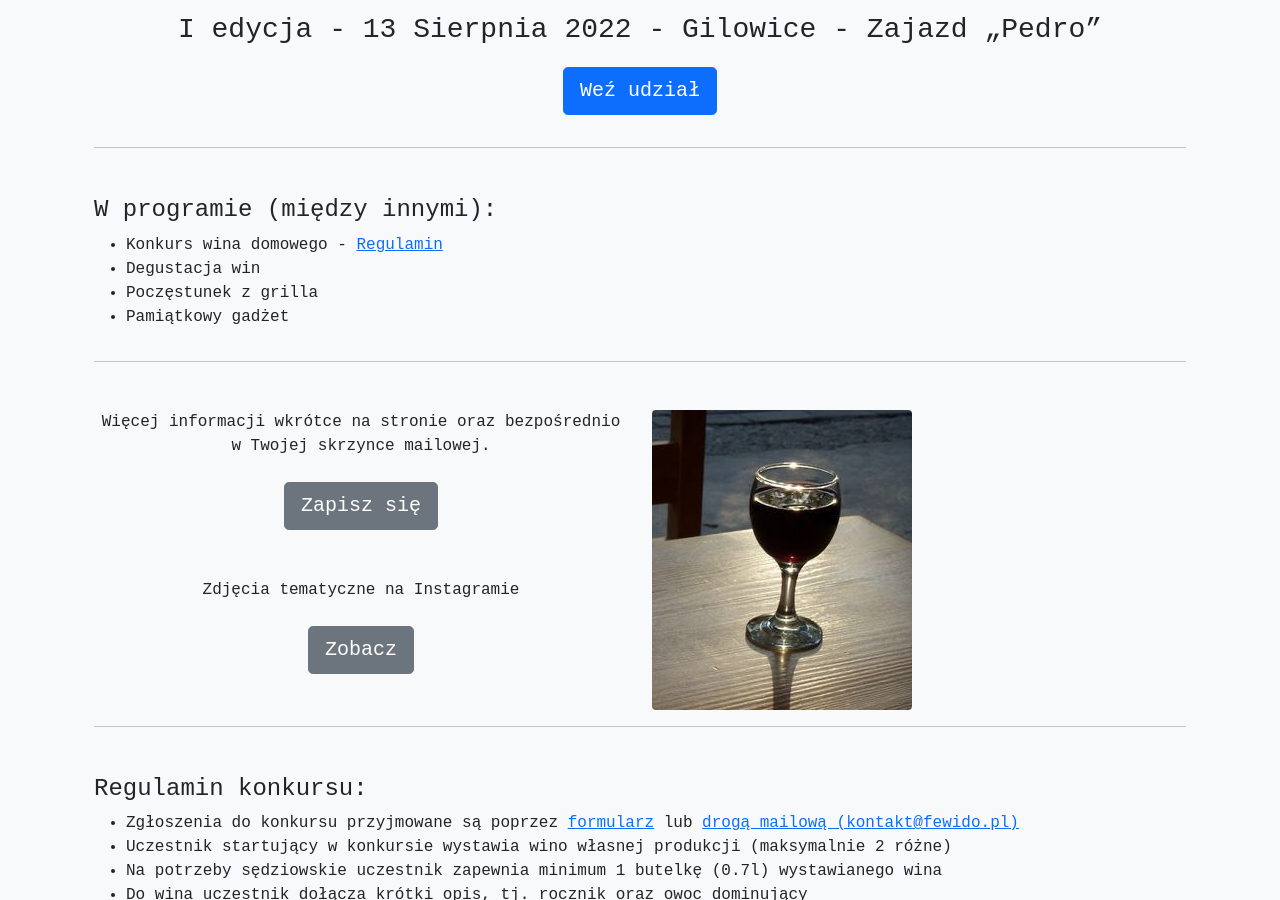
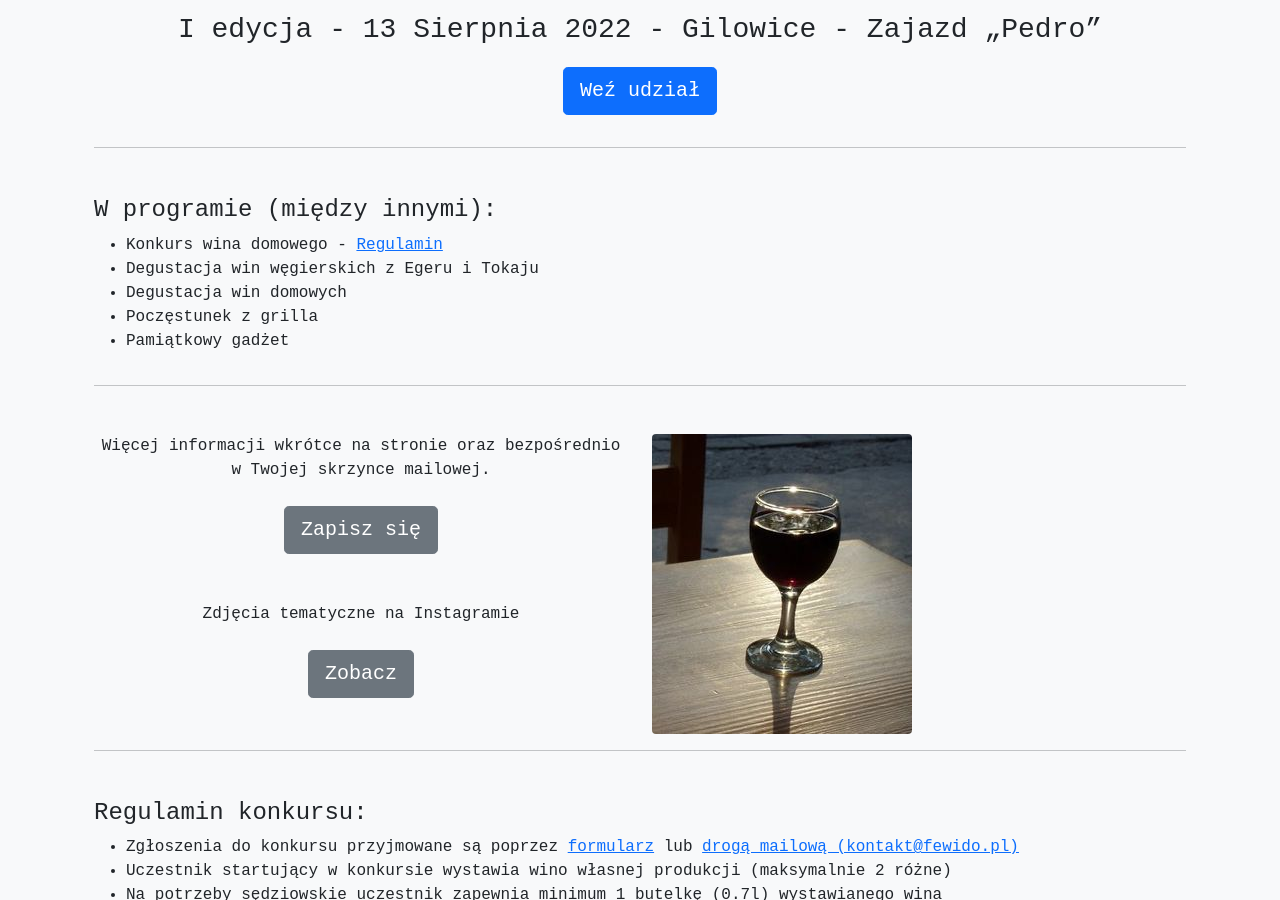
Before and after one commit to morgoth/fewido, a Jekyll site: the page built from index.html, in a window 1280 px wide and 900 px high, scrolled down 555 px. Built offline with Jekyll 4.4.1, drawn with Linux system fonts in a browser that asks for light colours; some web fonts are replaced.

Commit message:
info about wines

```diff
--- a/index.html
+++ b/index.html
@@ -33,7 +33,8 @@ layout: default
       <h4>W programie (między innymi):</h4>
       <ul>
         <li>Konkurs wina domowego - <a href="#regulamin">Regulamin</a></li>
-        <li>Degustacja win</li>
+        <li>Degustacja win węgierskich z Egeru i Tokaju</li>
+        <li>Degustacja win domowych</li>
         <li>Poczęstunek z grilla</li>
         <li>Pamiątkowy gadżet</li>
       </ul>
```
